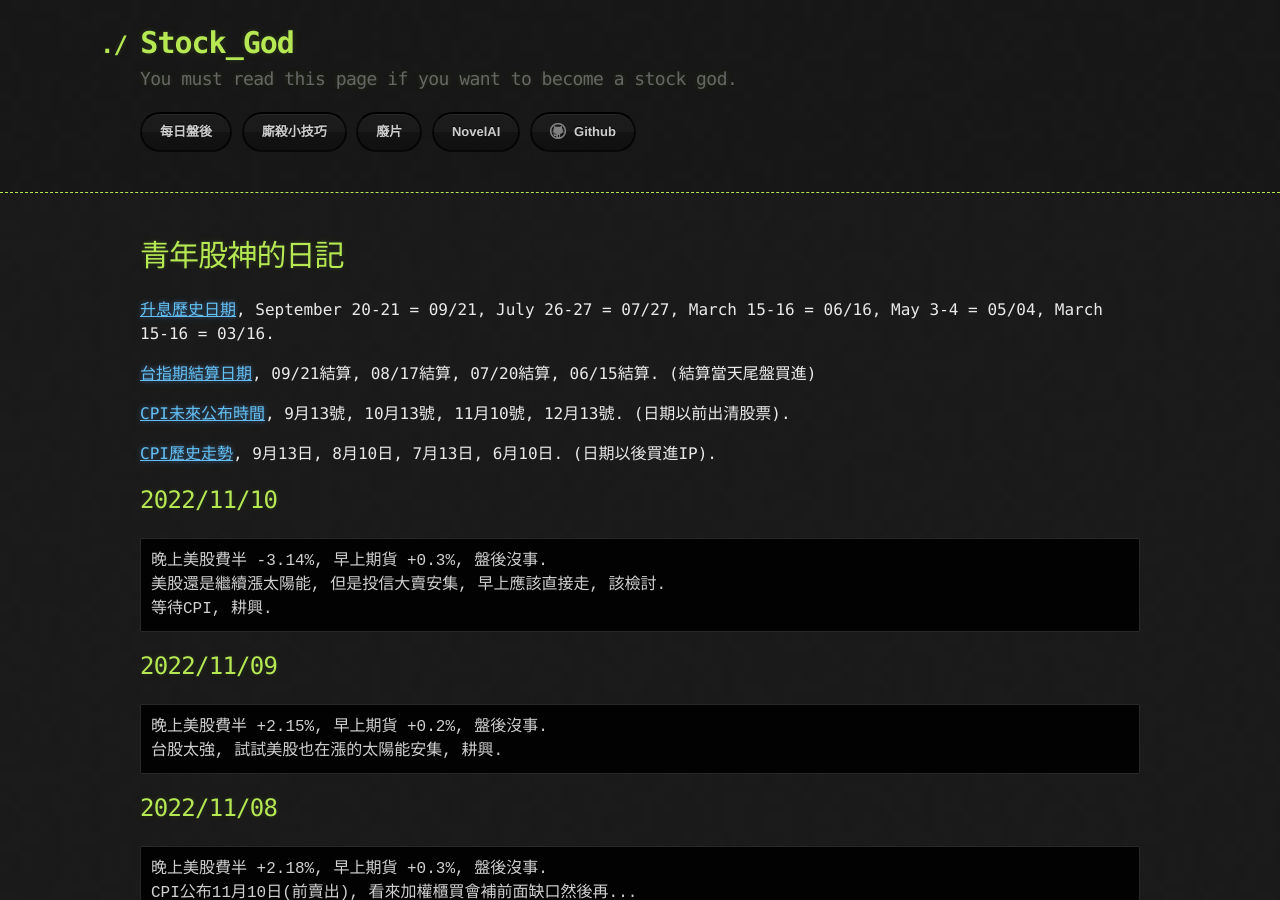
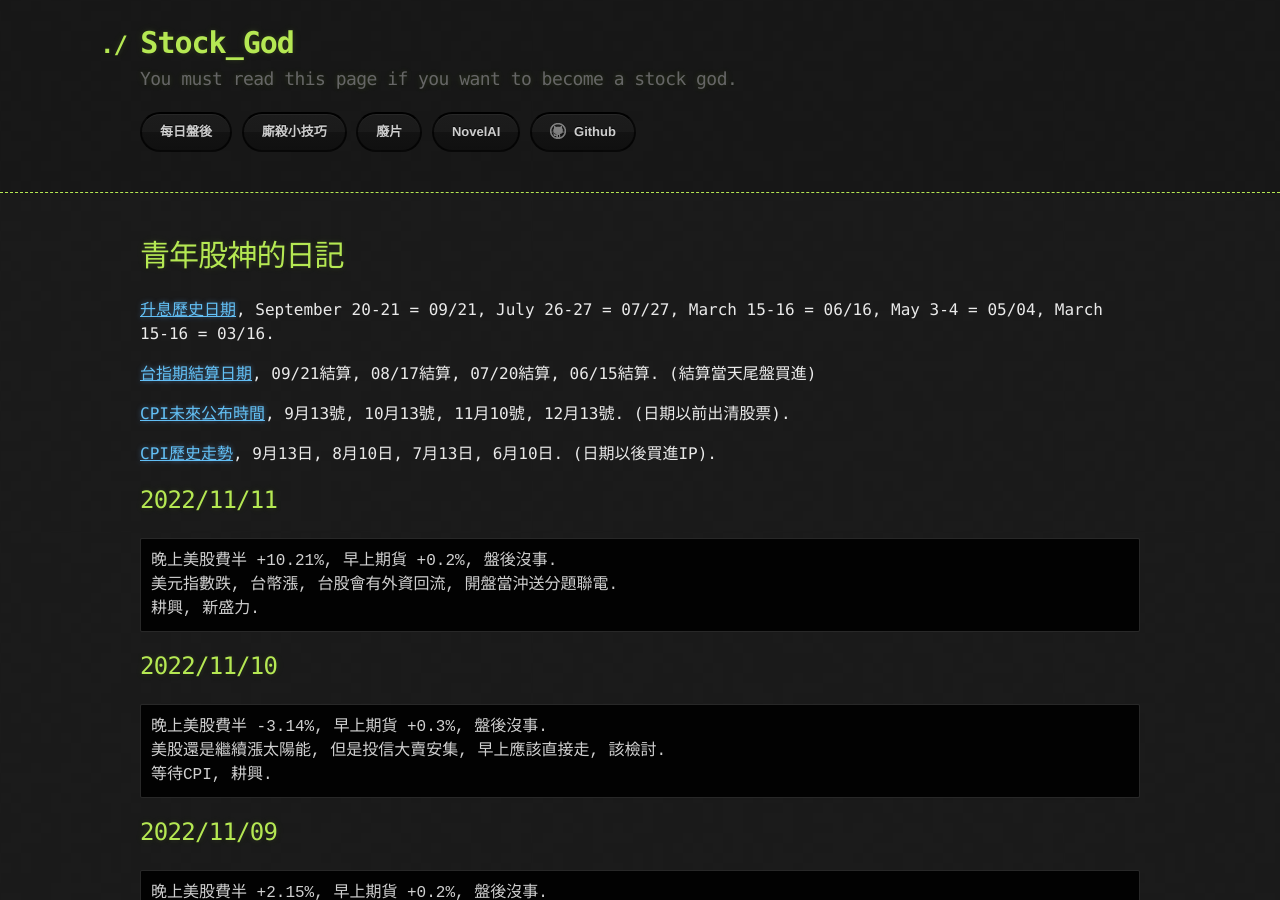
Before and after one commit to lepg5487/Stock_God, a Jekyll site: the page built from index.md, in a window 1280 px wide and 900 px high. Built offline with Jekyll 4.4.1, drawn with Linux system fonts in a browser that asks for light colours; our own code applies the rules of GitHub Pages for plain Markdown files.

Commit message:
Update index.md

````diff
--- a/index.md
+++ b/index.md
@@ -11,6 +11,14 @@ layout: testlayouts
 [CPI未來公布時間](https://chihyun.tw/cpi-release-date/), 9月13號, 10月13號, 11月10號, 12月13號. (日期以前出清股票).
 
 [CPI歷史走勢](https://hk.investing.com/economic-calendar/cpi-733), 9月13日, 8月10日, 7月13日, 6月10日. (日期以後買進IP).
+
+
+## 2022/11/11
+```
+晚上美股費半 +10.21%, 早上期貨 +0.2%, 盤後沒事.
+美元指數跌, 台幣漲, 台股會有外資回流, 開盤當沖送分題聯電.
+耕興, 新盛力.
+```
 
 ## 2022/11/10
 ```
````
